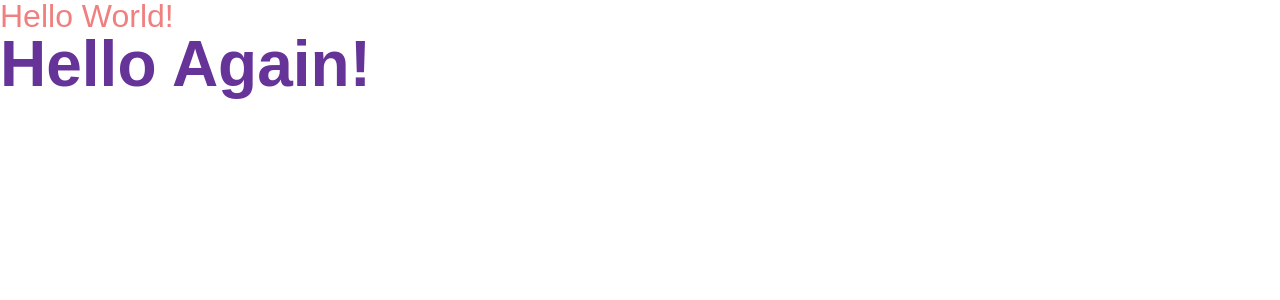
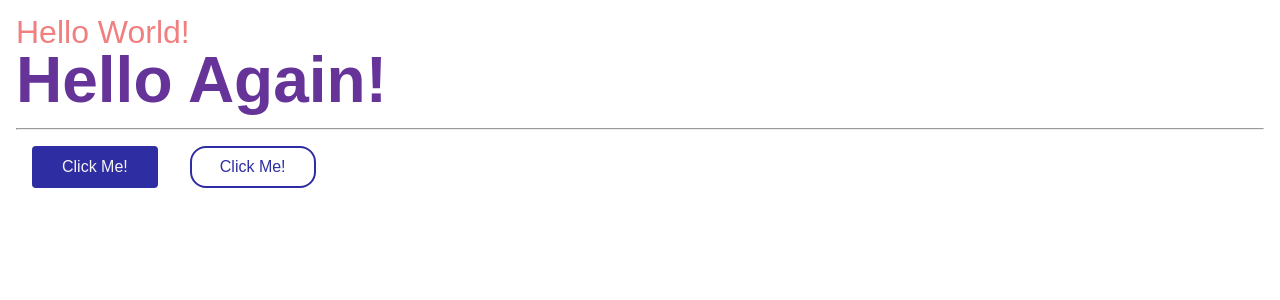
Before and after one commit to andrews1022/collection-custom-styled-components, a React (Create React App) app: page / in a window 1280 px wide. Shown: the top 300 px of the page. Built offline with nearby package versions, Linux system fonts and the light colour scheme.

Commit message:
added destructuring to styled-components, and added buttons

```diff
--- a/src/App.tsx
+++ b/src/App.tsx
@@ -1,14 +1,23 @@
 import Heading from './components/Heading';
+import Buttons from './components/Buttons';
+import Gap from './Gap';
 
 const App = () => {
 	return (
 		<div className='app'>
+			{/* Heading.tsx */}
 			<Heading color='#f08080' size={32} weight={100} element='h2'>
 				Hello World!
 			</Heading>
 			<Heading color='#663399' size={64} weight={700} element='h4'>
 				Hello Again!
 			</Heading>
+
+			<Gap />
+
+			{/* Buttons.tsx */}
+			<Buttons mode='solid' isPrimary={true} />
+			<Buttons mode='hollow' isPrimary={false} />
 		</div>
 	);
 };
--- /dev/null
+++ b/src/Gap.tsx
@@ -0,0 +1,9 @@
+const Gap = () => (
+	<>
+		<br />
+		<hr />
+		<br />
+	</>
+);
+
+export default Gap;
--- /dev/null
+++ b/src/components/Buttons.tsx
@@ -0,0 +1,61 @@
+import React from 'react';
+import styled from 'styled-components';
+
+interface ButtonsProps {
+	mode: string;
+	isPrimary: boolean;
+}
+
+const handleButtonMode = (mode: string) => {
+	switch (mode) {
+		case 'solid':
+			return `
+        background-color: #2f2da2;
+        color: #f4f4f4;
+
+        &:hover {
+          background-color: #4643c4;
+        }
+      `;
+
+		case 'hollow':
+			return `
+        background-color: transparent;
+        color: #2f2da2;
+        border-color: #2f2da2;
+
+        &:hover {
+          background-color: #2f2da2;
+          color: #f4f4f4;
+        }
+      `;
+
+		default:
+			break;
+	}
+};
+
+const ButtonStyles = styled.button<{ mode: string; isPrimary: boolean }>`
+	border: 2px solid transparent;
+	border-radius: ${({ isPrimary }) => (isPrimary ? '0.25rem' : '1rem')};
+	margin: 0 1rem;
+	padding: 0.625rem 1.75rem;
+
+	${(props) => handleButtonMode(props.mode)}
+
+	&:hover {
+		cursor: pointer;
+	}
+`;
+
+const Buttons = ({ mode, isPrimary }: ButtonsProps) => {
+	return (
+		<>
+			<ButtonStyles mode={mode} isPrimary={isPrimary}>
+				Click Me!
+			</ButtonStyles>
+		</>
+	);
+};
+
+export default Buttons;
--- a/src/components/GlobalStyle.tsx
+++ b/src/components/GlobalStyle.tsx
@@ -11,6 +11,7 @@ const GlobalStyle = createGlobalStyle`
   body {
 	  font-family: Arial, Helvetica, sans-serif;
     line-height: 1;
+    margin: 1rem;
   }
 
   *,
--- a/src/components/Heading.tsx
+++ b/src/components/Heading.tsx
@@ -15,9 +15,9 @@ interface HeadingProps {
 }
 
 const HeadingStyles = styled.div<{ color: string; size: number; weight: number }>`
-	color: ${(props) => props.color};
-	font-size: ${(props) => `${props.size / 16}rem`};
-	font-weight: ${(props) => props.weight};
+	color: ${({ color }) => color};
+	font-size: ${({ size }) => `${size / 16}rem`};
+	font-weight: ${({ weight }) => weight};
 `;
 
 const Heading = ({ color, size, weight, element, children }: HeadingProps) => {
```
